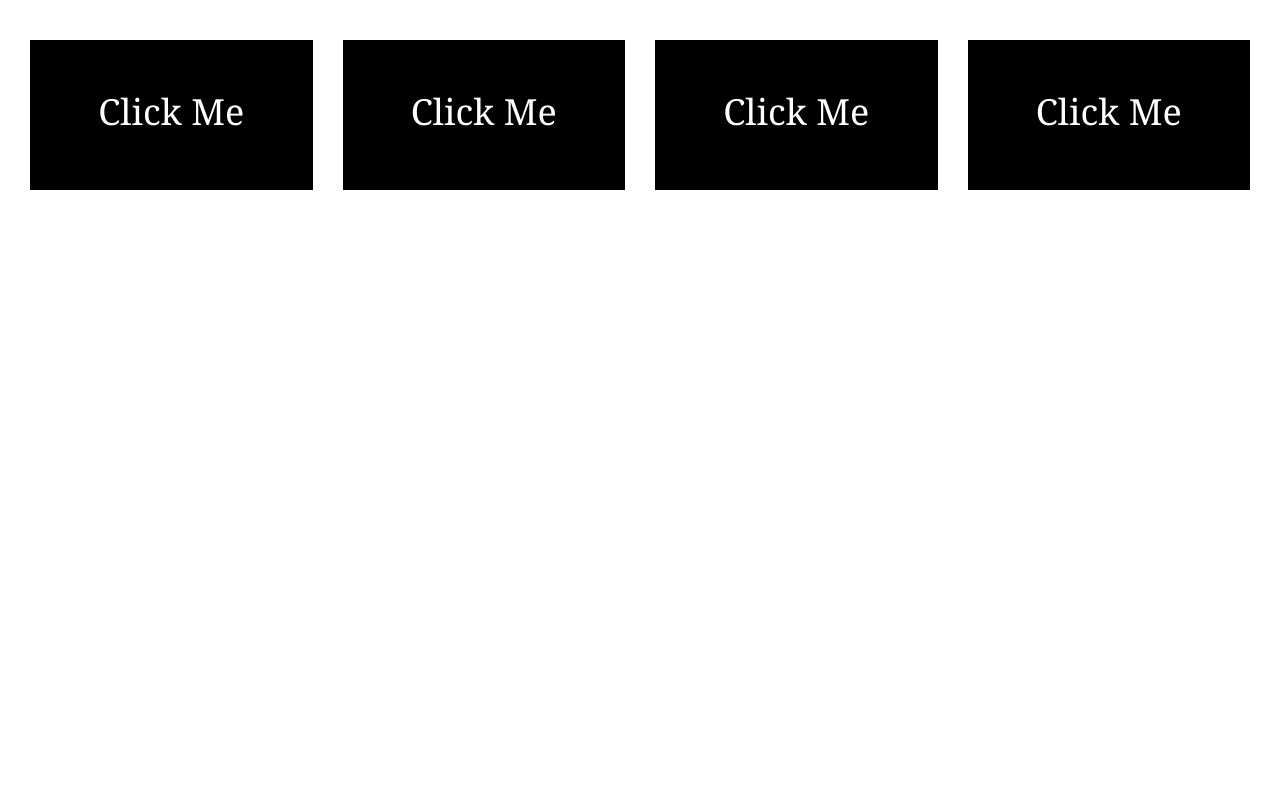
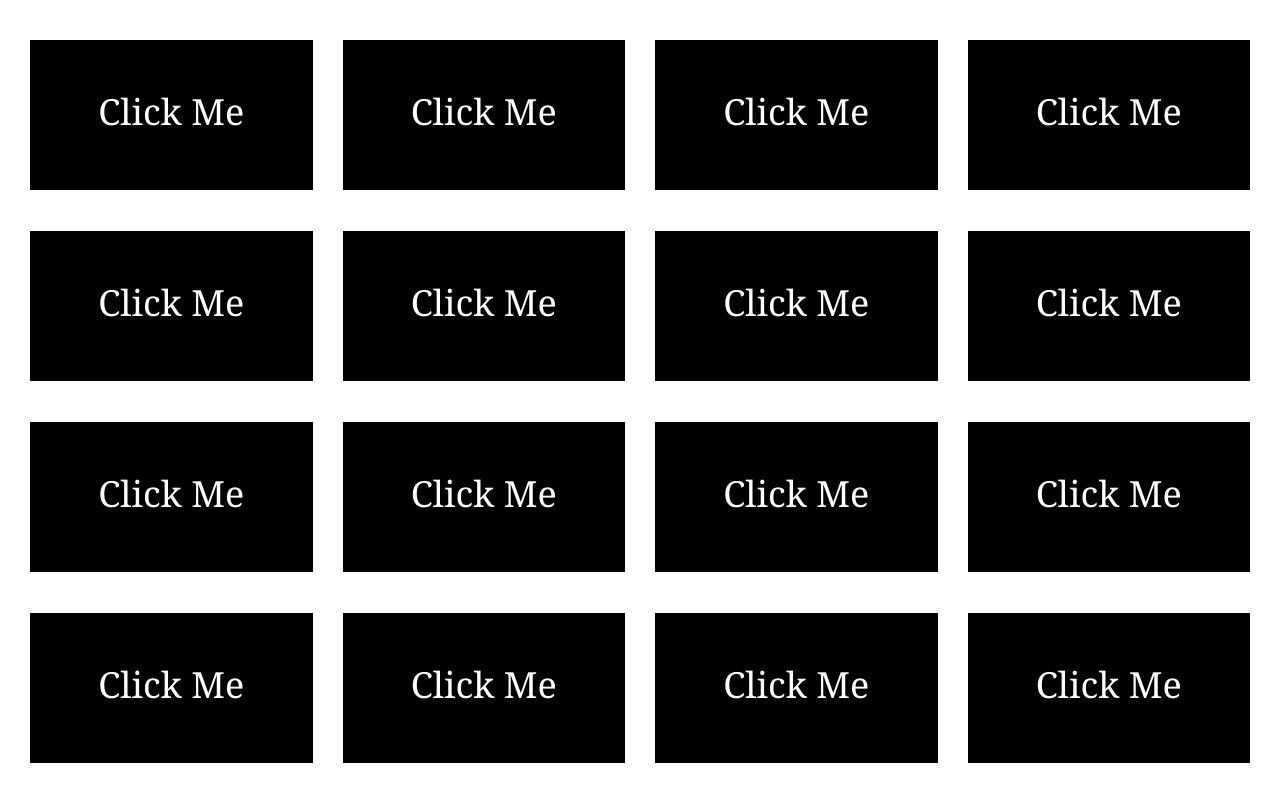
Before and after one commit to kheniparth/Card-Match-Game, a plain HTML site: page index.html in a window 1280 px wide. Drawn offline with nearby package versions, Linux system fonts and the light colour scheme.

Commit message:
Main Structure of Game written in JS file.
Main navigation by which player will play the game is written in JS
file.

Cards amount is increased in index file.

```diff
--- a/index.html
+++ b/index.html
@@ -38,7 +38,78 @@
 			     <div class="face back" name="imageHolder"></div>
             </div>
          </div>
-
+		 <div class="col-sm-3 flip">
+            <div name="card" class="card">
+                <div class="face front"><h1>Click Me</h1></div>
+			     <div class="face back" name="imageHolder"></div>
+            </div>
+		 </div>
+		 <div class="col-sm-3 flip">
+             <div name="card" class="card">
+                 <div class="face front"><h1>Click Me</h1></div>
+			     <div class="face back" name="imageHolder"></div>
+            </div>
+         </div>
+		 <div class="col-sm-3 flip">
+             <div name="card" class="card">
+                 <div class="face front"><h1>Click Me</h1></div>
+			     <div class="face back" name="imageHolder"></div>
+            </div>
+         </div>
+		 <div class="col-sm-3 flip">
+            <div name="card" class="card">
+                <div class="face front"><h1>Click Me</h1></div>
+			     <div class="face back" name="imageHolder"></div>
+            </div>
+         </div>
+             <div class="col-sm-3 flip">
+            <div name="card" class="card">
+                <div class="face front"><h1>Click Me</h1></div>
+			     <div class="face back" name="imageHolder"></div>
+            </div>
+		 </div>
+		 <div class="col-sm-3 flip">
+             <div name="card" class="card">
+                 <div class="face front"><h1>Click Me</h1></div>
+			     <div class="face back" name="imageHolder"></div>
+            </div>
+         </div>
+		 <div class="col-sm-3 flip">
+             <div name="card" class="card">
+                 <div class="face front"><h1>Click Me</h1></div>
+			     <div class="face back" name="imageHolder"></div>
+            </div>
+         </div>
+		 <div class="col-sm-3 flip">
+            <div name="card" class="card">
+                <div class="face front"><h1>Click Me</h1></div>
+			     <div class="face back" name="imageHolder"></div>
+            </div>
+         </div>
+		 <div class="col-sm-3 flip">
+            <div name="card" class="card">
+                <div class="face front"><h1>Click Me</h1></div>
+			     <div class="face back" name="imageHolder"></div>
+            </div>
+		 </div>
+		 <div class="col-sm-3 flip">
+             <div name="card" class="card">
+                 <div class="face front"><h1>Click Me</h1></div>
+			     <div class="face back" name="imageHolder"></div>
+            </div>
+         </div>
+		 <div class="col-sm-3 flip">
+             <div name="card" class="card">
+                 <div class="face front"><h1>Click Me</h1></div>
+			     <div class="face back" name="imageHolder"></div>
+            </div>
+         </div>
+		 <div class="col-sm-3 flip">
+            <div name="card" class="card">
+                <div class="face front"><h1>Click Me</h1></div>
+			     <div class="face back" name="imageHolder"></div>
+            </div>
+         </div>
 	  </div>
 	</div>
 </body>
--- a/js/main.js
+++ b/js/main.js
@@ -7,6 +7,29 @@ var cardWaiting = false;
 var playerWon = false;
 
 $(document).ready(function(){
+    $(".flip").click(function(){
+        if($(this).find(".card").hasClass("flipped"))
+        {
+             alert("Chose Other Card");
+        }else{
+            $(this).find(".card").toggleClass("flipped");
+            checkCardFlag();
+            if(cardWaiting==true)
+            {
+                firstCard = $(this).find(".back");
+//                alert("Pick One more card");
+            }else{
+                secondCard = $(this).find(".back");
+            }
+
+            if(firstCard != null && secondCard != null && cardWaiting == false){
+                checkCardValues();
+            }
+        }
+        checkWin();
+
+        return false;
+        });
 
 var array = [1,4,3,2,
              4,2,3,1,
```
